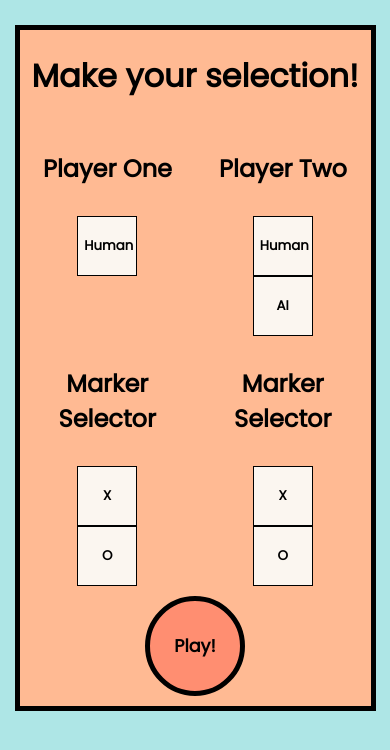
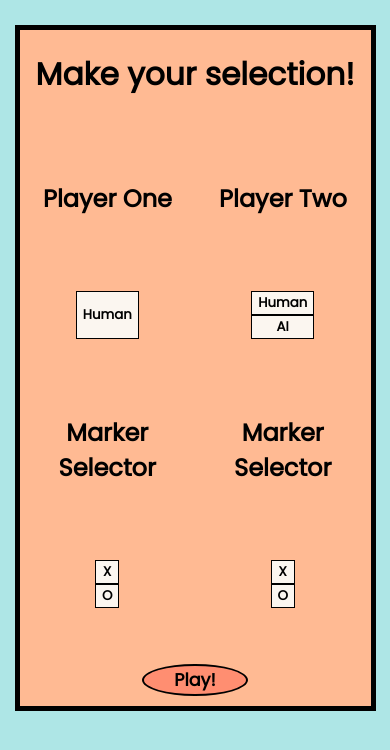
Before and after one commit to drenchoman/Tic-Tac-Toe, a plain HTML site: page index.html in a window 390 px wide. Both pictures are taken after a click on the button "Start". Drawn offline with Linux system fonts and the light colour scheme.

Commit message:
Adjust media queries

```diff
--- a/styles.css
+++ b/styles.css
@@ -219,7 +219,7 @@ background-color: #fbf6f0
 
 .welcomeButton{
   height: 18vh;
-  width: 9vw;
+  width: 10vw;
   border-radius: 100%;
   background-color: #FFBA93;
   border: 5px solid black;
@@ -297,6 +297,7 @@ background-color: #fbf6f0
   .welcomeButton{
     height: 12vh;
     width: 25vw;
+    border: 2.5px solid black;
 
   }
   .welcomeTitle{
@@ -306,6 +307,22 @@ background-color: #fbf6f0
   .playButton{
     font-size: 4.5vw;
   }
+  .btn{
+  width: 100%;
+  height: 100%;
+}
+.sS > h1{
+  font-size: 8vw;
+  margin-bottom: 2%;
+}
+.sS > h2{
+  font-size: 2vw;
+}
+.playButton{
+  width: 30%;
+  height: 100%;
+  border: 2.5px solid black;
+}
 }
 
 /* For ipadS */
```
